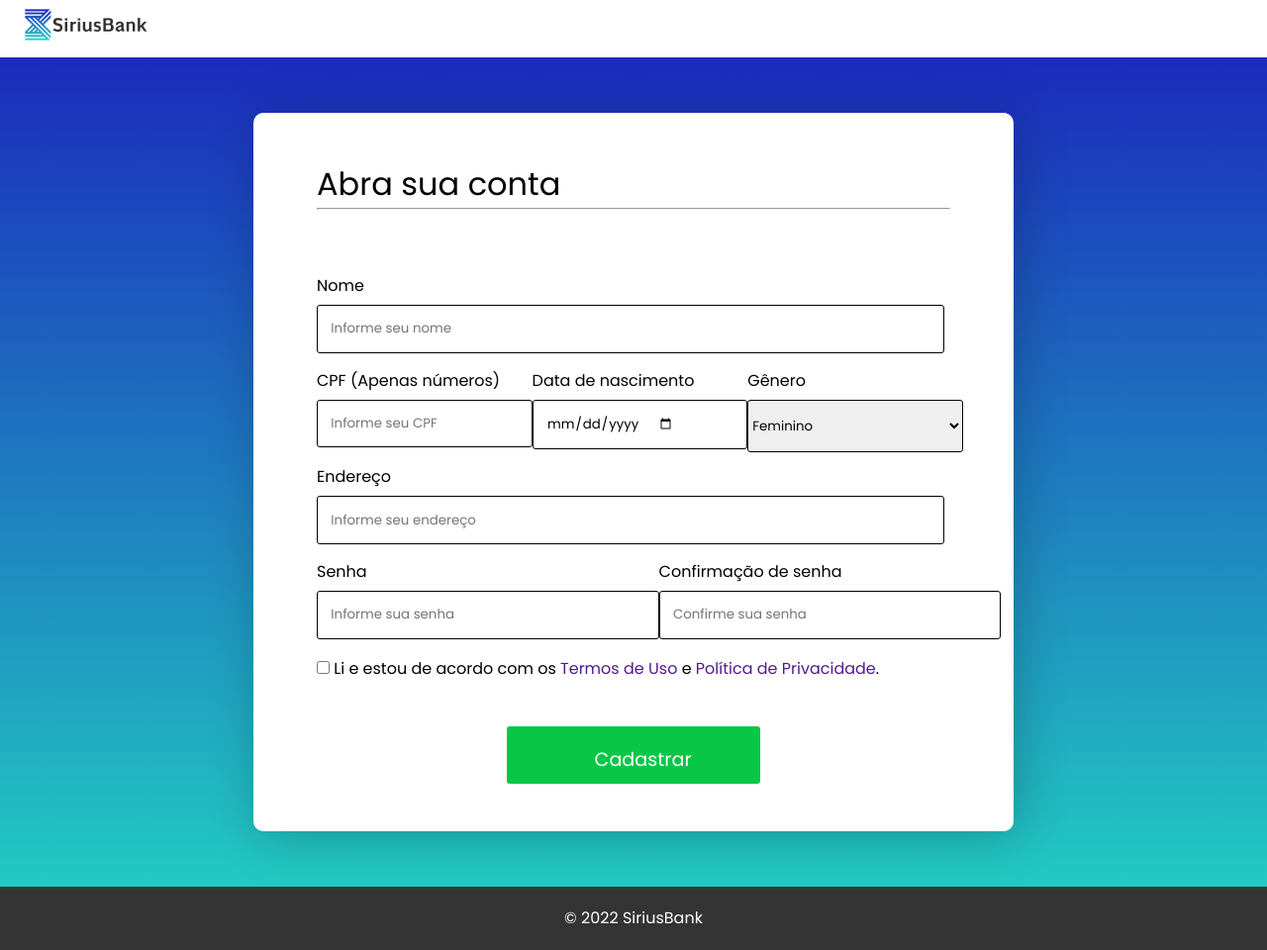
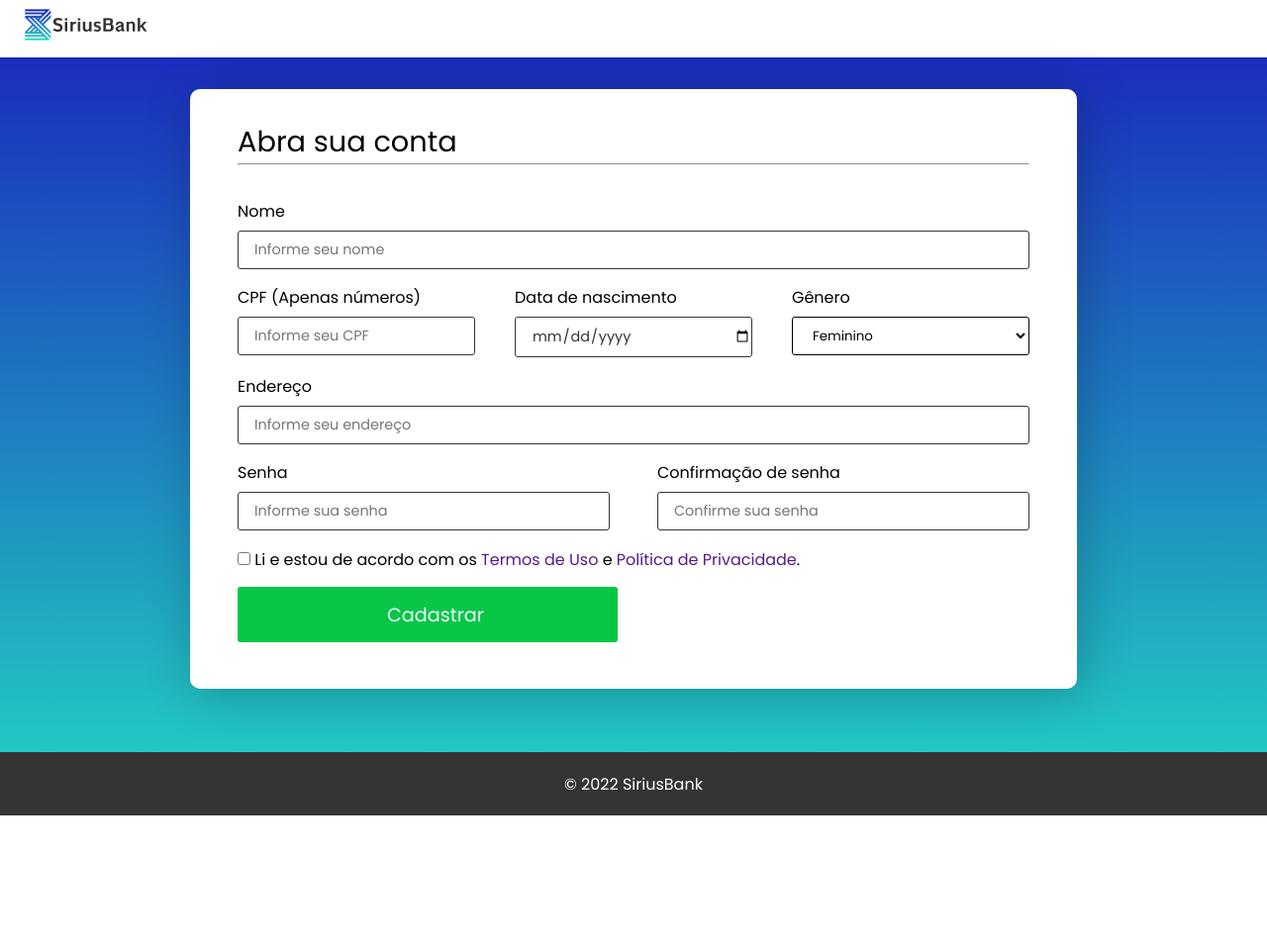
Before and after one commit to impactechAPI/-API-1-Internet-Banking, a Flask app: page /cadastro in a window 1280 px wide. Shown: the whole page at 99% size. After the commit the page ends 824 px from the top, so only its background shows below. Run offline with Flask 2, Linux system fonts and the light colour scheme; some libraries are stand-ins or nearby versions; some web fonts are replaced.

Commit message:
adição da tela editar gerente e concerto do alinhamento de input

```diff
--- a/app.py
+++ b/app.py
@@ -169,6 +169,7 @@ def indexCadastro():
         session["horaSistema"] = dataAgora()
 
         #Salvando dados no BD e finalizando operação
+        mysql.connection.commit()
         cur = mysql.connection.cursor()
         cur.execute("INSERT INTO users (agenciaBancaria, contaBancaria, saldoBancario, nome, cpf, dataAniversario, genero, endereco, senha, confirmacaoSenha) VALUES(%s, %s, %s, %s, %s, %s, %s, %s, %s, %s)", (agenciaBancaria, contaBancaria, saldoBancario, name, cpf, dataAniversario, genero, endereco, senhaCriptografada, senhaCriptografada2))
 
@@ -618,7 +619,7 @@ def extrato():
 
 @app.route("/configuracoes", methods=["GET", "POST"])
 def configuracoes():
-    return render_template("tela-configuracoes.html")
+    return render_template("configuracoes.html")
 
 @app.route("/gerente", methods=["GET", "POST"])
 def indexGerente():
@@ -934,5 +935,13 @@ def confirmacaoAbertura():
 
     return render_template("tela-abertura-conta.html", solicitacaoIdAbertura = solicitacaoIdAbertura)
 
+@app.route("/editar-gerente", methods=["GET", "POST"])
+def editarGerente():
+    return render_template("editar_gerente.html")
+
+@app.route("/gerentes", methods=["GET", "POST"])
+def gerentes():
+    return render_template("gerentes.html")
+
 #Comando inicia automaticamente o programa, habilitando o debug sempre que algo for atualizado!
 app.run(debug=True)
--- /dev/null
+++ b/static/styles/botoes.css
@@ -0,0 +1,47 @@
+/* div com os botões */
+.botoes {
+    display: flex;
+    justify-content: space-between;
+    margin: 2rem auto 0 auto;
+    width: 60%;
+}
+
+/* botões cadastrar/confirmar/salvar */
+
+.confirmar {
+    background-color: #08C746;
+    width: 48%;
+    color: aliceblue;
+    font-size: 1.2em;
+    height: 3.5rem;
+    cursor: pointer;
+    display: flex;
+    justify-content: center;
+    align-items: center;
+    border: none;
+    border-radius: 3px;
+}
+
+.confirmar:hover {
+    background-color: #419E5E;
+    transition: 0.3s all;
+}
+
+/* botão cancelar */
+.cancelar {
+    background-color: #C71308;
+    width: 48%;
+    color: aliceblue;
+    font-size: 1.2em;
+    height: 3.5rem;
+    cursor: pointer;
+    justify-content: center;
+    border: none;
+    border-radius: 3px;
+}
+
+/* botão cancelar ao passar o mouse */
+.cancelar:hover {
+    background-color: #810e08;
+    transition: 0.3s all;;
+}
--- /dev/null
+++ b/static/styles/formularios.css
@@ -0,0 +1,77 @@
+/* link voltar */
+.container .voltar {
+    color: #343434;
+}
+
+/* link voltar ao passar o mouse */
+.container .voltar:hover {
+    color: #08C746;
+}
+
+/* margin superior  */
+.container label {
+    margin-top: .1rem;
+}
+
+/* campo nome com borda que ocupa linha inteira */
+.container .campo-unico {
+    display: flex;
+    flex-direction: column;
+    width: 100%;
+}
+
+/* disposicão dos campos em mesma linha */
+.container .campo-duplo,
+.container .campo-triplo {
+    display: flex;
+    justify-content: space-between;
+    width: 100%;
+}
+
+/* tamanho campo duplo */
+.container .campo-duplo .info-conta {
+    width: 47%;
+}
+
+/* tamanho campo triplo  */
+.container .campo-triplo .info-conta {
+    width: 30%;
+}
+
+/* quebra de linha campos label e span */
+.container .info-conta {
+    display: flex;
+    flex-direction: column;
+}
+
+/* select de gênero */
+.container .genero {
+    border: 1px solid #000000;
+    border-radius: 3px;
+    margin-top: 7px;
+    outline-color: #08C746;
+    padding: .5rem 0 .5rem 1rem;
+    background-color: white;
+}
+
+input,
+.container .info-conta span {
+    padding: .5rem 0 .5rem 1rem;
+    margin-bottom: 15px;
+    border-radius: 3px;
+    margin-top: 7px;
+    accent-color: #08c746;
+    border: 1px solid #343434;
+    font-size: .9rem;
+    color: #343434;
+}
+
+/* retira as setas padrão de input type number */
+input[type="number"] {
+    -moz-appearance: textfield;
+    appearance: textfield;
+}
+
+.container .data_inicio {
+    margin-top: 2rem;
+}
--- a/static/styles/styles.css
+++ b/static/styles/styles.css
@@ -14,6 +14,10 @@
 
 body {
     height: 100%;
+}
+
+.body_index {
+    background-image: linear-gradient(#1A20BD, #22D6C3);
 }
 
 .pagina {
@@ -39,6 +43,10 @@ body {
     padding-top: 2rem;
 }
 
+hr {
+    margin-bottom: 2rem;
+}
+
 /* container home */
 .container {
     width: 70%;
@@ -52,7 +60,12 @@ body {
     position: relative;
 }
 
+.container_cadastro {
+    margin-top: 2rem;
+}
+
 /* título da página */
+.container h1,
 .container h2 {
     font-weight: normal;
     font-size: 1.8rem;
--- a/static/styles/tela-cadastro.css
+++ /dev/null
@@ -1,124 +0,0 @@
-body {
-    background-image: linear-gradient(#1A20BD, #22D6C3);
-}
-
-.container {
-    max-width: 60vw;
-    margin: 7vh auto;
-    min-height: 71vh;
-    display: flex;
-    flex-direction: column;
-    justify-content: center;
-    background-color: white;
-    padding: 3rem 4rem;
-    border-radius: 10px;
-    box-shadow: 5px 5px 50px 1px #00000038;
-}
-
-.container h1 {
-    font-weight: normal;
-}
-
-main,
-header {
-    display: block;
-}
-
-hr {
-    width: 100%;
-    margin-bottom: 4em;
-}
-
-/* Formatação das linhas do formulário */
-
-.linha-inteira input {
-    display: flex;
-    width: 99%;
-}
-
-.mesma-linha {
-    display: flex;
-    justify-content: space-between;
-    width: 100%;
-}
-
-.mesma-linha input,
-select {
-    display: flex;
-    width: 17vw;
-}
-
-select {
-    width: 17vw;
-    height: 33px;
-    border: 1px solid #000000;
-    border-radius: 3px;
-    margin-top: 7px;
-    outline-color: #08C746;
-    accent-color: #08C746;
-    height: 4em;
-}
-
-input {
-    padding: 1em 0 1em 1em;
-    margin-bottom: 15px;
-    border: 1px solid #000000;
-    border-radius: 3px;
-    margin-top: 7px;
-    outline-color: #08C746;
-    accent-color: #08C746;
-}
-
-.senha {
-    display: flex;
-    justify-content: space-between;
-}
-
-.senha input {
-    display: flex;
-    width: 27vw;
-}
-
-/* botão */
-
-.submit {
-    background-color: #08C746;
-    width: 40%;
-    color: white;
-    font-size: 1.2em;
-    height: 3em;
-    cursor: pointer;
-    display: flex;
-    margin: 0 auto;
-    justify-content: center;
-    border: none;
-    margin-top: 2em;
-}
-
-.submit:hover {
-    background-color: #419E5E;
-    transition: 0.3s all;
-}
-
-/* media queries */
-
-@media (max-width: 360px) {
-    .container {
-        display: block;
-        min-width: 90vw;
-    }
-
-    input {
-        min-width: 90vw;
-    }
-
-    .mesma-linha,
-    .senha {
-        display: block;
-    }
-
-    .genero,
-    .data {
-        width: 100%;
-    }
-}
--- a/templates/base-gerente.html
+++ b/templates/base-gerente.html
@@ -13,6 +13,8 @@
 
     <!-- links css -->
     <link rel="stylesheet" href="../static/styles/menu-lateral.css">
+    <link rel="stylesheet" href="../static/styles/formularios.css">
+    <link rel="stylesheet" href="../static/styles/botoes.css">
     <link rel="stylesheet" href="../static/styles/styles.css">
     <link rel="stylesheet" href="../static/styles/telas-home.css">
     <link rel="stylesheet" href="../static/styles/tabelas-filtros.css">
@@ -61,7 +63,7 @@
                 </li>
 
                 <li>
-                    <a href="#">
+                    <a href="{{ url_for('configuracoes') }}">
                         <!-- {{ url_for('configuracoes') }} -->
                         <img src="../static/icones/configuracoes.png" alt="configurações">
                         <span class="links-name">Configurações</span>
--- a/templates/base-index.html
+++ b/templates/base-index.html
@@ -12,13 +12,15 @@
     <link rel="icon" href="../static/icones/logo-parcial.png">
 
     <!-- links css -->
+    <link rel="stylesheet" href="../static/styles/formularios.css">
+    <link rel="stylesheet" href="../static/styles/botoes.css">
     <link rel="stylesheet" href="../static/styles/styles.css">
     <link rel=" stylesheet" href="../static/styles/telas-login.css">
     <link rel="stylesheet" href="../static/styles/tela-cadastro.css">
     {% endblock %}
 </head>
 
-<body>
+<body class="body_index">
     <!-- cabeçalho -->
     {% block header %}
     <header class="header">
--- a/templates/tela-abertura-conta.html
+++ b/templates/tela-abertura-conta.html
@@ -15,8 +15,10 @@
             <section class="solicitacao">
                 <h2>Solicitação de Abertura de Conta</h2>
                 <div class="campo-unico">
+                    <div class="info-conta">
                         <label>Nome</label>
                         <span>{{ session["nomeUsuarioCadastro"] }}</span>
+                    </div>
                 </div>
 
                 <div class="campo-triplo">
--- a/templates/tela-cadastro.html
+++ b/templates/tela-cadastro.html
@@ -9,54 +9,61 @@
 
 <!-- Formulário-->
 {% block contents %}
-<main class="container">
+<main class="container container_cadastro">
 
     <h1>Abra sua conta</h1>
     <hr>
     <form method="post" action="">
-        <div class="linha-inteira">
-            <label>Nome<br>
+        <div class="campo-unico">
+            <div class="info-conta">
+                <label>Nome</label>
                 <input type="text" name="nome" placeholder="Informe seu nome">
-            </label>
+            </div>
         </div>
 
-        <div class="mesma-linha">
-            <label>CPF (Apenas números)<br>
+        <div class="campo-triplo">
+            <div class="info-conta">
+                <label>CPF (Apenas números)</label>
                 <input type="text" maxlength="11" name="cpf" placeholder="Informe seu CPF">
-            </label>
+            </div>
 
-            <label>Data de nascimento<br>
+            <div class="info-conta">
+                <label>Data de nascimento</label>
                 <input type="date" class="data" name="dataAniversario">
-            </label>
+            </div>
 
-            <label>Gênero<br>
+            <div class="info-conta">
+                <label>Gênero</label>
                 <select name="genero" id="genero" class="genero">
                     <option value="selecione" disabled>Selecione</option>
                     <option value="feminino">Feminino</option>
                     <option value="masculino">Masculino</option>
                     <option value="outro">Outro</option>
                 </select>
-            </label>
+            </div>
         </div>
 
-        <div class="linha-inteira">
-            <label>Endereço<br>
+        <div class="campo-unico">
+            <div class="info-conta">
+                <label>Endereço</label>
                 <input type="text" placeholder="Informe seu endereço" class="linha-inteira" name="endereco">
-            </label>
+            </div>
         </div>
 
-        <div class="senha">
-            <label class="input-senha">Senha<br>
+        <div class="campo-duplo">
+            <div class="info-conta">
+                <label>Senha</label>
                 <input type="password" placeholder="Informe sua senha" name="senha">
-            </label>
-            <label class="input-senha">Confirmação de senha<br>
+            </div>
+            <div class="info-conta">
+                <label>Confirmação de senha</label>
                 <input type="password" placeholder="Confirme sua senha" name="confirmacaoSenha">
-            </label>
+            </div>
         </div>
 
         <label class="checkbox">
-            <input type="checkbox" name="consentimentoUsuario"> Li e estou de acordo com os <a href="">Termos de Uso</a> e <a href="">Política de Privacidade</a>.
-            <span></span>
+            <input type="checkbox" name="consentimentoUsuario"> Li e estou de acordo com os <a href="">Termos de Uso</a>
+            e <a href="">Política de Privacidade</a>.
         </label>
         {% with messages = get_flashed_messages() %}
         {% if messages %}
@@ -71,7 +78,7 @@
         {% if error %}
         <p class=error><strong>Erro:</strong> {{ error }}
             {% endif %}
-            <input type="submit" class="submit" value="Cadastrar">
+            <input type="submit" class="confirmar" value="Cadastrar">
     </form>
 
 </main>
```
Also changed, not shown: static/styles/telas-gerenciar.css (+0 -111 lines), templates/editar_gerente.html (added, +70 -0 lines), templates/tela-info-cliente.html (+11 -7 lines), templates/gerentes.html (added). Lines whose indentation alone changed are shown as unchanged.
